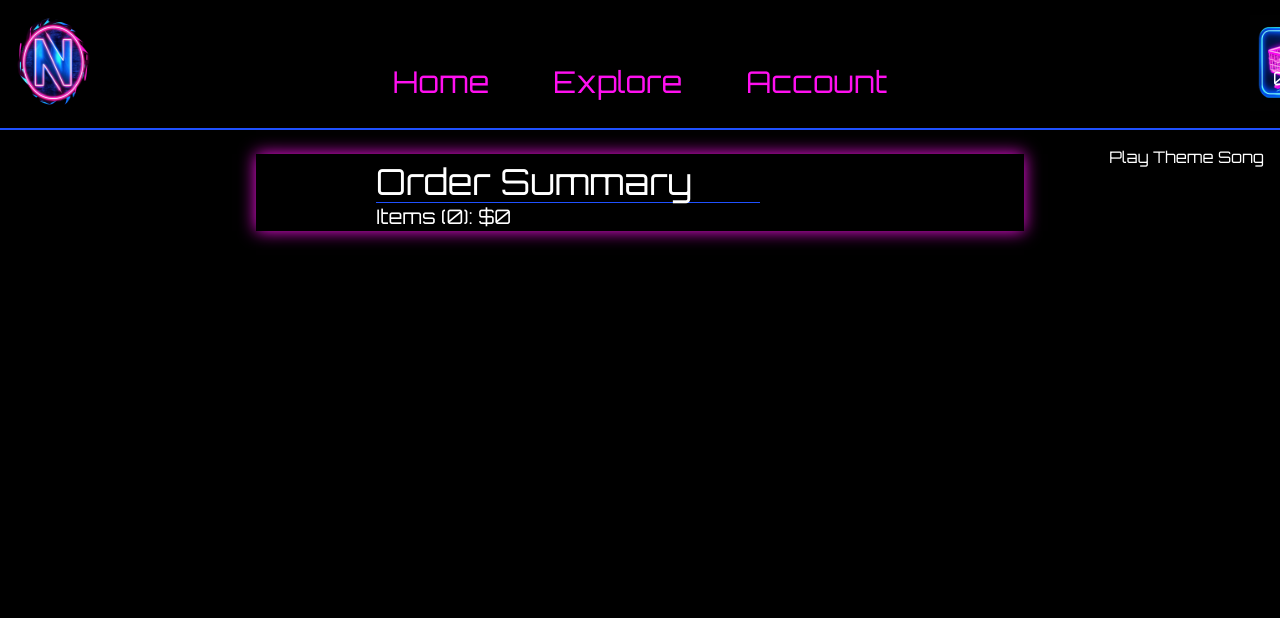
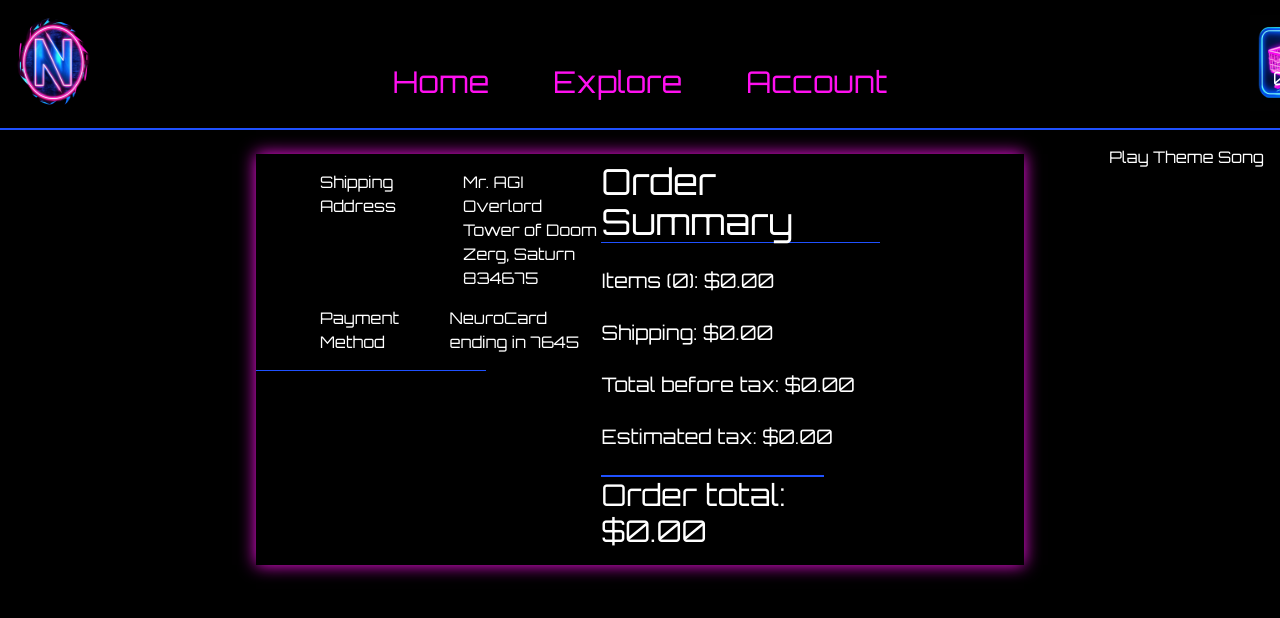
Before and after one commit to OblivionNoirV2/NeonNights, a React (Create React App) app: page /Checkout in a window 1280 px wide. Shown: the top 618 px of the page. Built offline with nearby package versions, Linux system fonts and the light colour scheme.

Commit message:
checkout progress

```diff
--- a/src/Checkout.tsx
+++ b/src/Checkout.tsx
@@ -5,9 +5,32 @@ import { images_sources, image_source_lookup, product_name_lookup, getPrice } fr
 import CartElement from "./Cart";
 //goes on the right
 export function formatCurrency(num: number) {
-    return "$" + Number(num.toFixed(2)).toLocaleString() + " ";
+    return "$" + num.toLocaleString('en-US', {
+        minimumFractionDigits: 2,
+        maximumFractionDigits: 2
+    }) + " ";
 }
-//add $2 to shipping for each item
+const ShippingAndPayment = () => {
+    return (
+        <section className="flex flex-col text-white ml-16 mt-4">
+            <div className="flex flex-row">
+                <h1>Shipping Address</h1>
+                <ul className="ml-8">
+                    <li>Mr. AGI Overlord</li>
+                    <li>Tower of Doom</li>
+                    <li>Zerg, Saturn 834675</li>
+                </ul>
+            </div>
+            <div className="flex flex-row mt-4">
+                <h1>Payment Method</h1>
+                <ul className="ml-8">
+                    <li>NeuroCard ending in 7645</li>
+                </ul>
+            </div>
+        </section>
+    )
+}
+//add $3 to shipping for each item
 const ItemsSummary = () => {
     const { total, setTotal } = useContext(SubTotalContext);
     const { cart, setCart } = useContext(CartContext);
@@ -15,28 +38,40 @@ const ItemsSummary = () => {
         <section className="text-white">
             <h1 className="text-4xl">Order Summary</h1>
             <hr></hr>
-            <section className="flex flex-col text-xl">
-                <ul className="space-y-8">
-                    <li>Items ({cart.length}): {formatCurrency(total)}</li>
+            <section className="flex flex-col text-xl mb-4">
+                <ul>
+                    <li className="my-6">
+                        Items ({cart.length}): {formatCurrency(total)}
+                    </li>
+                    <li className="my-6">
+                        Shipping: {formatCurrency(cart.length * 3)}
+                    </li>
+                    <li className="my-6">
+                        Total before tax: {formatCurrency(total + cart.length * 3)}
+                    </li>
+                    <li className="my-6">
+                        Estimated tax: {formatCurrency((total + cart.length * 3) * 0.07)}
+                    </li>
+                    <hr className="w-4/5"></hr>
+                    <li className="text-3xl">
+                        Order total: {formatCurrency((total + cart.length * 3) * 1.07)}
+                    </li>
                 </ul>
-
             </section>
         </section>
-
-
     )
-
-
 }
 //row with 2 cols
 const Checkout = () => {
     const { total, setTotal } = useContext(SubTotalContext);
-    const { cart, setCart } = useContext(CartContext);
+    const { cart } = useContext(CartContext);
     const unique_items = Array.from(new Set(cart));
     return (
         <main className="w-3/5 checkout-page justify-center
         flex flex-row mx-auto text-white ">
-
+            <section className="flex flex-col">
+                <ShippingAndPayment />
+                <hr className="mt-4 w-2/3"></hr>
                 <section className="flex flex-col">
                     {unique_items.map((item, index) => (
                         <ol key={index}>
@@ -58,6 +93,7 @@ const Checkout = () => {
                         </ol>
                     ))}
                 </section>
+            </section>
             <section className="mr-36  mt-2 w-1/2">
                 <ItemsSummary />
             </section>
```
Lines whose indentation alone changed are shown as unchanged.
